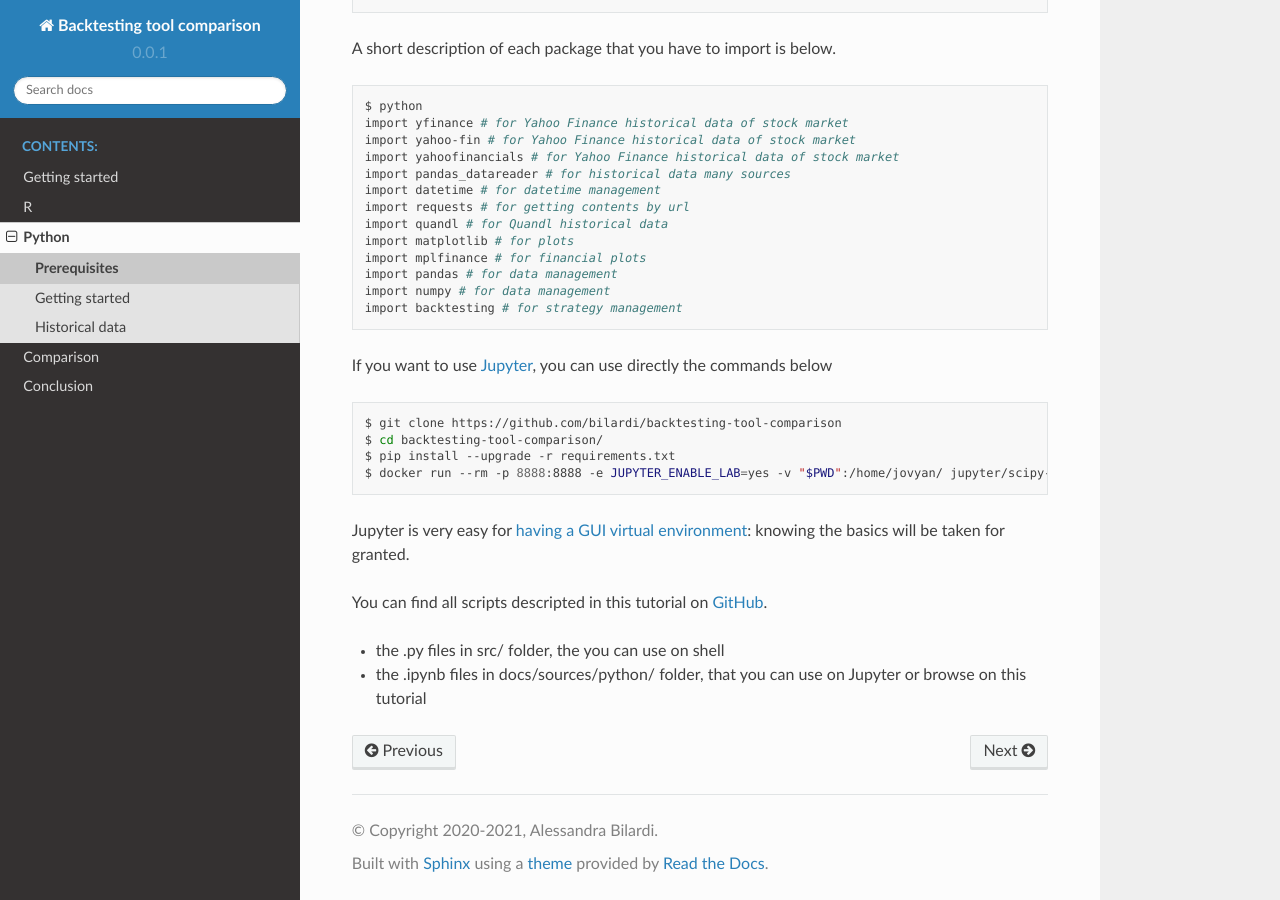
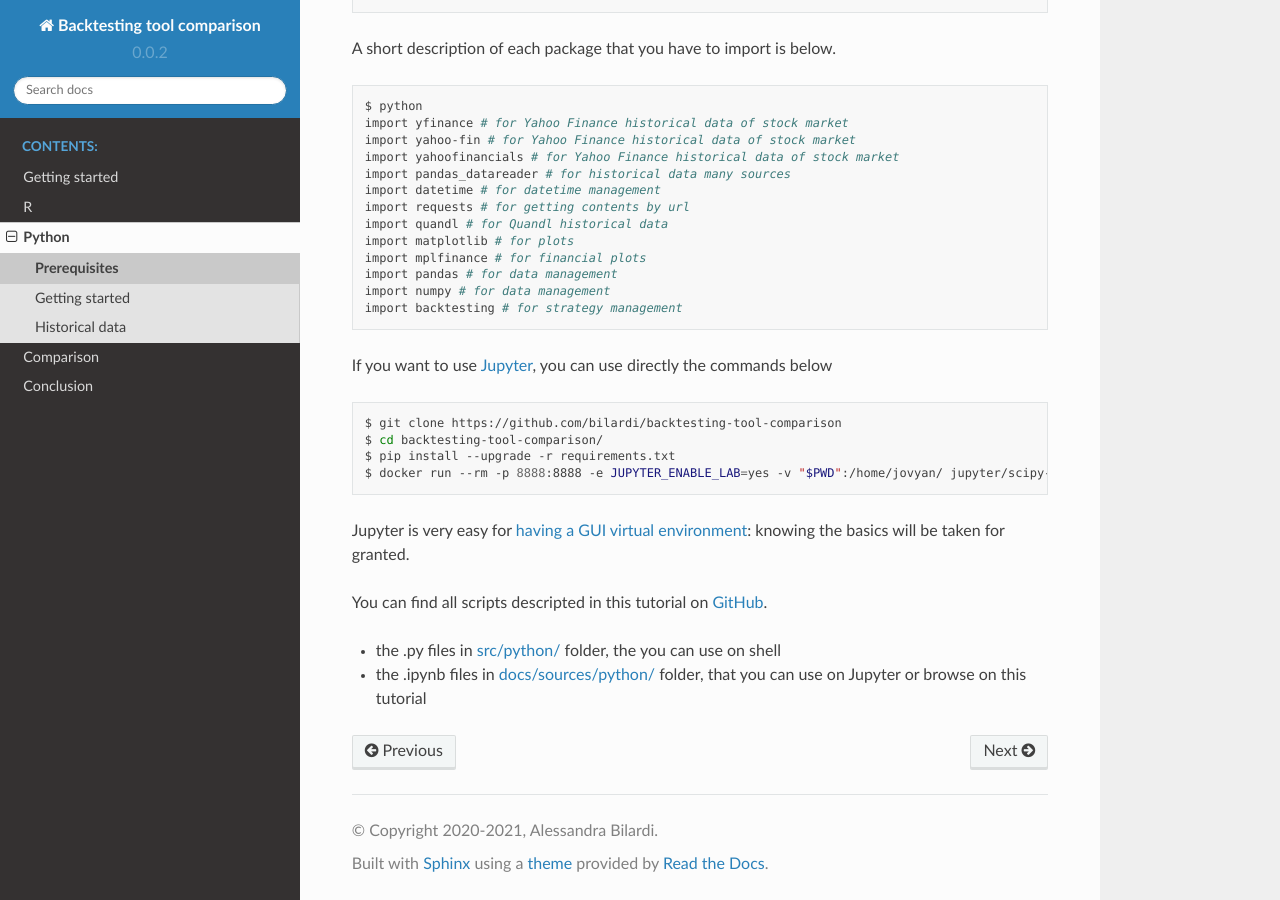
Before and after one commit to bilardi/backtesting-tool-comparison, a Sphinx documentation site: the page built from docs/source/python/prerequisites.rst, in a window 1280 px wide and 900 px high, scrolled down 604 px. Built offline with Sphinx 7.4.7 and the Read the Docs theme 2.0.0, drawn with Linux system fonts in a browser that asks for light colours; pages that are not in the unit, such as notebooks, are missing from menus.

Commit message:
updated version

```diff
--- a/docs/source/conf.py
+++ b/docs/source/conf.py
@@ -22,8 +22,8 @@ copyright = '2020-2021, Alessandra Bilardi'
 author = 'Alessandra Bilardi'
 
 # The full version, including alpha/beta/rc tags
-version = '0.0.1'
-release = '0.0.1'
+version = '0.0.2'
+release = '0.0.2'
 
 # specify the master doc, otherwise the build at read the docs fails
 master_doc = 'index'
--- a/docs/source/python/prerequisites.rst
+++ b/docs/source/python/prerequisites.rst
@@ -54,7 +54,7 @@ If you want to use `Jupyter <https://jupyter.org/>`_, you can use directly the c
 
 Jupyter is very easy for `having a GUI virtual environment <https://jupyter-docker-stacks.readthedocs.io/it/latest/>`_: knowing the basics will be taken for granted.
 
-You can find all scripts descripted in this tutorial on `GitHub <https://github.com/bilardi/backtesting-tool-comparison/tree/master/src/>`_.
+You can find all scripts descripted in this tutorial on `GitHub <https://github.com/bilardi/backtesting-tool-comparison/>`_.
 
-* the .py files in src/ folder, the you can use on shell
-* the .ipynb files in docs/sources/python/ folder, that you can use on Jupyter or browse on this tutorial
+* the .py files in `src/python/ <https://github.com/bilardi/backtesting-tool-comparison/tree/master/src/python/>`_ folder, the you can use on shell
+* the .ipynb files in `docs/sources/python/ <https://github.com/bilardi/backtesting-tool-comparison/tree/master/docs/sources/python/>`_ folder, that you can use on Jupyter or browse on this tutorial
--- a/docs/source/r/prerequisites.rst
+++ b/docs/source/r/prerequisites.rst
@@ -41,5 +41,5 @@ Jupyter is very easy for `having a GUI virtual environment <https://jupyter-dock
 
 You can find all scripts descripted in this tutorial on `GitHub <https://github.com/bilardi/backtesting-tool-comparison/>`_:
 
-* src/r/, the script that you can use on RStudio
-* the .ipynb files in docs/sources/r/, that you can use on Jupyter or browse on this tutorial
+* the .r files in `src/r/ <https://github.com/bilardi/backtesting-tool-comparison/tree/master/src/r/>`_ folder, the script that you can use on RStudio
+* the .ipynb files in `docs/sources/r/ <https://github.com/bilardi/backtesting-tool-comparison/tree/master/docs/sources/r/>`_ folder, that you can use on Jupyter or browse on this tutorial
```
